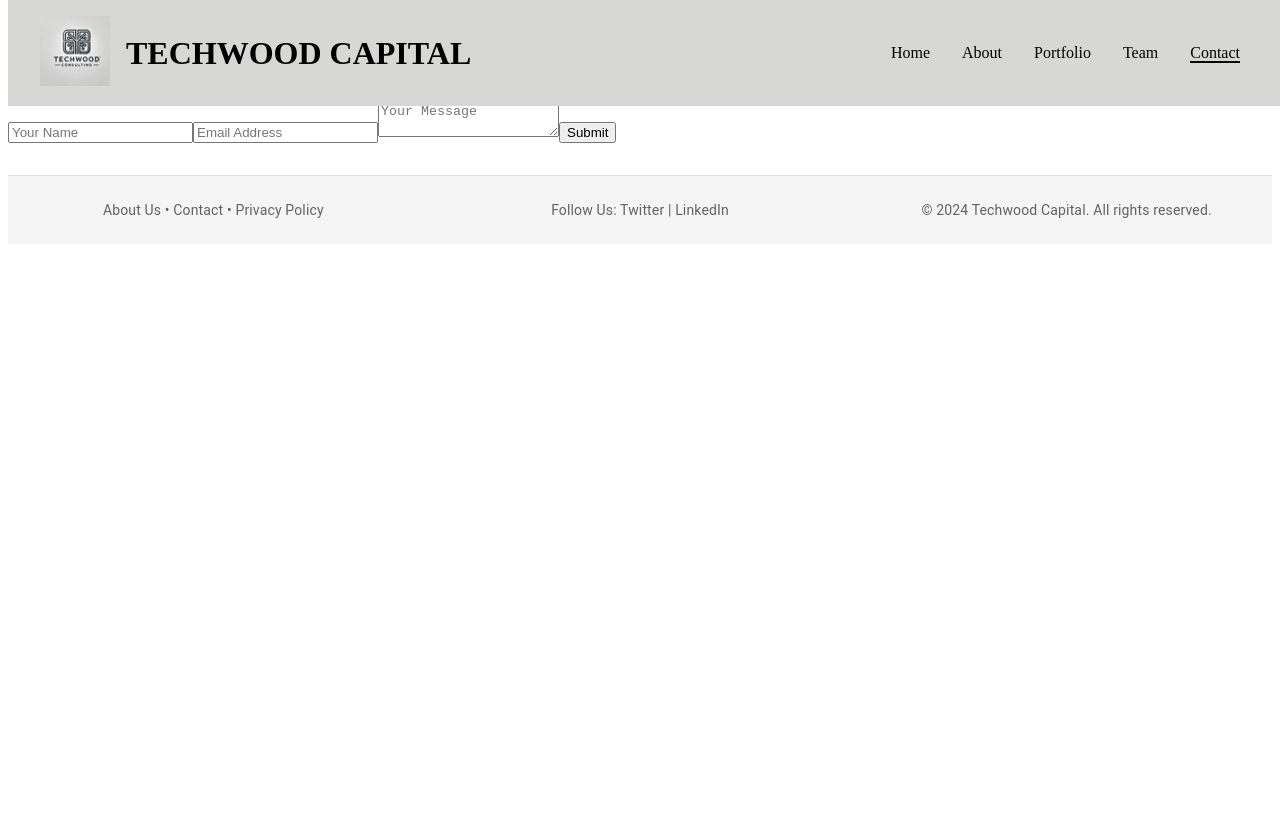
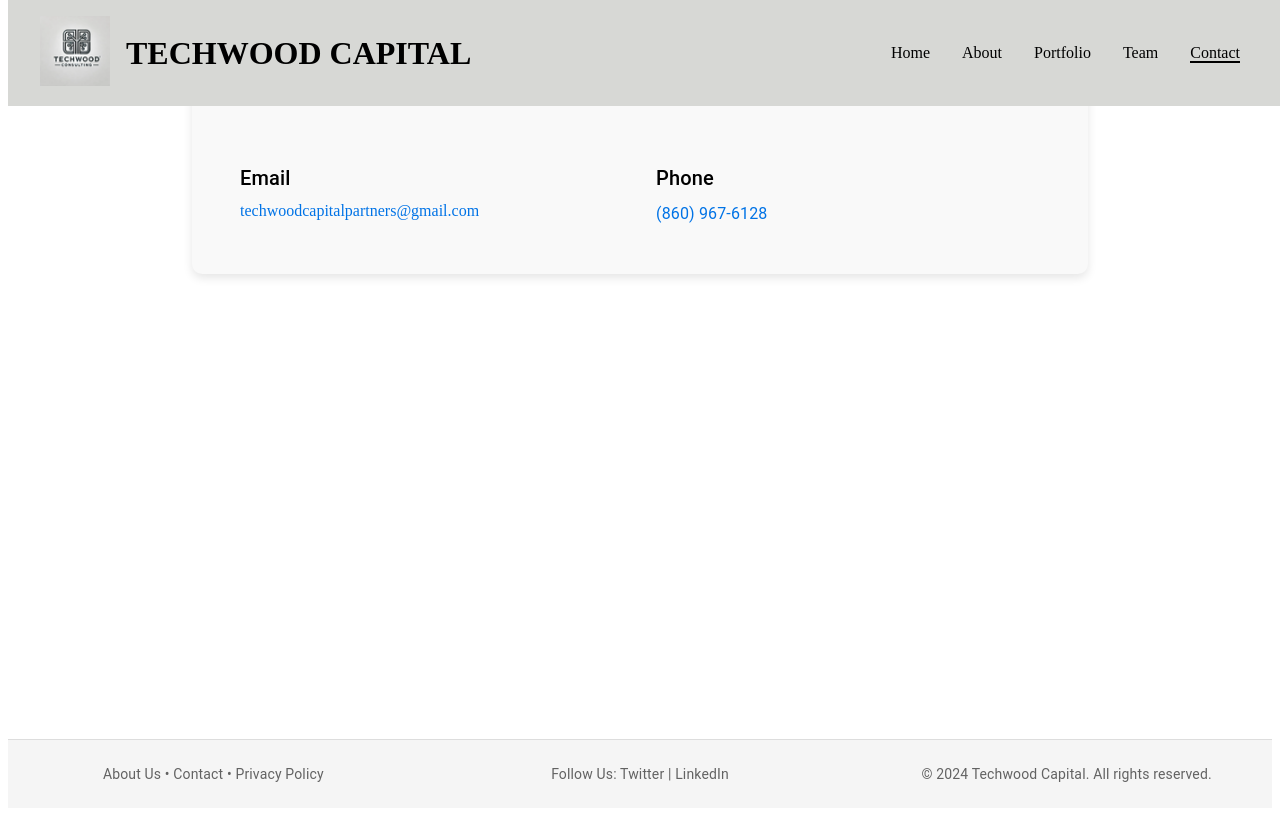
Before and after one commit to HolowPoint/HolowPoint.github.io, a React (Create React App) app: page /contact in a window 1280 px wide. Built offline with nearby package versions, Linux system fonts and the light colour scheme.

Commit message:
footer is locked at the bottom and new contact us page

```diff
--- a/src/App.js
+++ b/src/App.js
@@ -1,15 +1,26 @@
-// src/App.js
 import React from 'react';
 import Navbar from './components/Navbar';
-import AppRoutes from './router'; // Notice the import from router.js
+import AppRoutes from './router'; // Routes file for your app's pages
 import Footer from './components/Footer';
 
 function App() {
   return (
-    <div className="App">
+    <div
+      style={{
+        display: 'flex',
+        flexDirection: 'column',
+        minHeight: '100vh', // Full viewport height
+      }}
+    >
+      {/* Navbar at the top */}
       <Navbar />
-      {/* All the routes are handled in router.js now */}
-      <AppRoutes />
+
+      {/* Main content */}
+      <div style={{ flex: 1 }}>
+        <AppRoutes />
+      </div>
+
+      {/* Footer at the bottom */}
       <Footer />
     </div>
   );
--- a/src/components/Contact.js
+++ b/src/components/Contact.js
@@ -1,20 +1,63 @@
 import React from 'react';
+import { Box, Typography, Grid, Link } from '@mui/material';
 
 function Contact() {
   return (
-    <section className="contact">
-      <div className="container">
-        <h2>Contact Us</h2>
-        <p>
-          Interested in learning more? Send us a message and we'll be in touch soon.
-        </p>
-        <form className="contact__form">
-          <input type="text" placeholder="Your Name" />
-          <input type="email" placeholder="Email Address" />
-          <textarea placeholder="Your Message" />
-          <button type="submit">Submit</button>
-        </form>
-      </div>
+    <section>
+      <Box
+        sx={{
+          padding: '3rem',
+          backgroundColor: '#f9f9f9', // Change this to your color scheme
+          borderRadius: '10px',
+          maxWidth: '800px',
+          margin: '0 auto',
+          boxShadow: '0px 4px 10px rgba(0, 0, 0, 0.1)',
+        }}
+      >
+        <Typography
+          variant="h4"
+          align="center"
+          gutterBottom
+          sx={{ fontWeight: 'bold', color: '#333' }} // Adjust for your brand
+        >
+          Contact
+        </Typography>
+
+        <Grid container spacing={4} sx={{ marginTop: '2rem' }}>
+          {/* Email Section */}
+          <Grid item xs={12} md={6}>
+            <Typography
+              variant="h6"
+              sx={{ fontWeight: '500', marginBottom: '0.5rem', color: '#000' }}
+            >
+              Email
+            </Typography>
+            <Link
+              href="mailto:techwoodcapitalpartners@gmail.com"
+              underline="hover"
+              sx={{ color: '#0073e6', fontSize: '1rem' }}
+            >
+              techwoodcapitalpartners@gmail.com
+            </Link>
+          </Grid>
+
+          {/* Phone Section */}
+          <Grid item xs={12} md={6}>
+            <Typography
+              variant="h6"
+              sx={{ fontWeight: '500', marginBottom: '0.5rem', color: '#000' }}
+            >
+              Phone
+            </Typography>
+            <Typography
+              variant="body1"
+              sx={{ color: '#0073e6', fontSize: '1rem' }}
+            >
+              (860) 967-6128
+            </Typography>
+          </Grid>
+        </Grid>
+      </Box>
     </section>
   );
 }
--- a/src/components/Footer.js
+++ b/src/components/Footer.js
@@ -7,8 +7,10 @@
       sx={{
         bgcolor: '#f5f5f5', // Light gray background
         py: 3, // Vertical padding
-        mt: 4, // Top margin
         borderTop: '1px solid #ddd', // Subtle border on top
+        width: '100%', // Ensure it spans the full width
+        position: 'relative', // Necessary for flexbox layout
+        bottom: 0, // Ensures it sits at the bottom of the container
       }}
     >
       <Grid container spacing={2} justifyContent="center">
--- a/src/components/Team.js
+++ b/src/components/Team.js
@@ -17,6 +17,9 @@
         developing innovative solutions for data analytics and optimizing the company's
         digital infrastructure.`,
       image: '/assets/headshots/andy.jpeg',
+      linkedin: 'https://linkedin.com/in/andyzheng', // LinkedIn URL
+      resume: 'https://example.com/resume.pdf', // Resume URL
+      website: 'https://andyzheng.com', // Personal Website URL
     },
     {
       id: 2,
@@ -29,8 +32,12 @@
       Terminal empower strategic decision-making and enhance the firm's financial analysis
       capabilities.`,
       image: '/assets/headshots/alaska.jpeg',
+      linkedin: 'https://www.linkedin.com/in/zachary-teaford/', // LinkedIn URL
+      resume: 'https://example.com/resume.pdf', // Resume URL
+      website: 'https://andyzheng.com', // Personal Website URL
     },
   ];
+
 
   const handleOpen = (member) => {
     setSelectedMember(member);
@@ -62,7 +69,6 @@
       >
         Team
       </Typography>
-
       <Grid container spacing={4}>
         {teamMembers.map((member) => (
           <Grid
@@ -107,7 +113,6 @@
           </Grid>
         ))}
       </Grid>
-
       {selectedMember && (
   <Modal open={open} onClose={handleClose}>
     <Box
@@ -153,12 +158,60 @@
       >
         {selectedMember.description}
       </Typography>
+
+      {/* Hyperlinks Section */}
+      <div style={{ marginBottom: '1.5rem' }}>
+  <Typography variant="body2" color="textSecondary">
+    Find me on:
+  </Typography>
+  <div style={{ marginTop: '0.5rem' }}>
+    <Button
+      variant="outlined"
+      color="primary"
+      size="small"
+      style={{ margin: '0 0.5rem' }}
+      href={selectedMember.linkedin} // Use the linkedin variable
+      target="_blank"
+      rel="noopener noreferrer"
+    >
+      LinkedIn
+    </Button>
+    <Button
+      variant="outlined"
+      color="primary"
+      size="small"
+      style={{ margin: '0 0.5rem' }}
+      href={selectedMember.resume} // Use the resume variable
+      target="_blank"
+      rel="noopener noreferrer"
+    >
+      Resume
+    </Button>
+    <Button
+      variant="outlined"
+      color="primary"
+      size="small"
+      style={{ margin: '0 0.5rem' }}
+      href={selectedMember.website} // Use the website variable
+      target="_blank"
+      rel="noopener noreferrer"
+    >
+      Personal Website
+    </Button>
+  </div>
+</div>
+
+
       <Button variant="contained" onClick={handleClose}>
         Close
       </Button>
     </Box>
   </Modal>
 )}
+
+
+
+
     </section>
   );
 };
```
Also changed, not shown: package.json (+11 -2 lines), 1 other file (tests, documents, lock files or other folders). Lines whose indentation alone changed are shown as unchanged.
